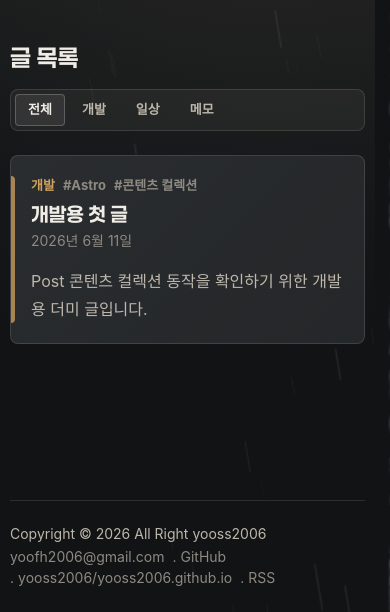
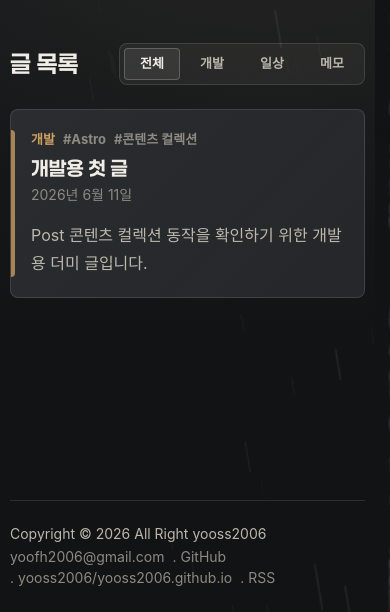
Before and after one commit to yooss2006/yooss2006.github.io, an Astro site: page /posts in a window 390 px wide. Shown: the part 232-844 px from the top of the page. Built offline with nearby package versions, Linux system fonts and the light colour scheme; Astro itself is replaced by a stand-in of ours; a web font is replaced by a local one.

Commit message:
Fix: 글 목록 모바일 필터 레이아웃 수정

```diff
--- a/src/pages/posts/index.module.css
+++ b/src/pages/posts/index.module.css
@@ -29,7 +29,7 @@
 
 .categoryFilter {
   --active-left: var(--space-1);
-  --active-width: 0px;
+  --active-width: 3.5rem;
 
   position: relative;
   display: flex;
@@ -66,8 +66,10 @@
   position: relative;
   z-index: 1;
   display: inline-flex;
+  inline-size: 3.5rem;
   min-height: var(--space-6);
   align-items: center;
+  justify-content: center;
   padding: var(--space-1) var(--space-3);
   border: 1px solid transparent;
   border-radius: var(--radius-sm);
@@ -76,6 +78,7 @@
   font-weight: 700;
   line-height: 1.2;
   text-decoration: none;
+  white-space: nowrap;
   transition:
     border-color 160ms ease,
     background-color 160ms ease,
@@ -275,12 +278,11 @@
 
 @media (max-width: 42rem) {
   .sectionHeader {
-    align-items: flex-start;
-    flex-direction: column;
+    gap: var(--space-3);
   }
 
   .categoryFilter {
-    width: 100%;
+    flex: 0 0 auto;
   }
 
   .withThumbnail {
```
